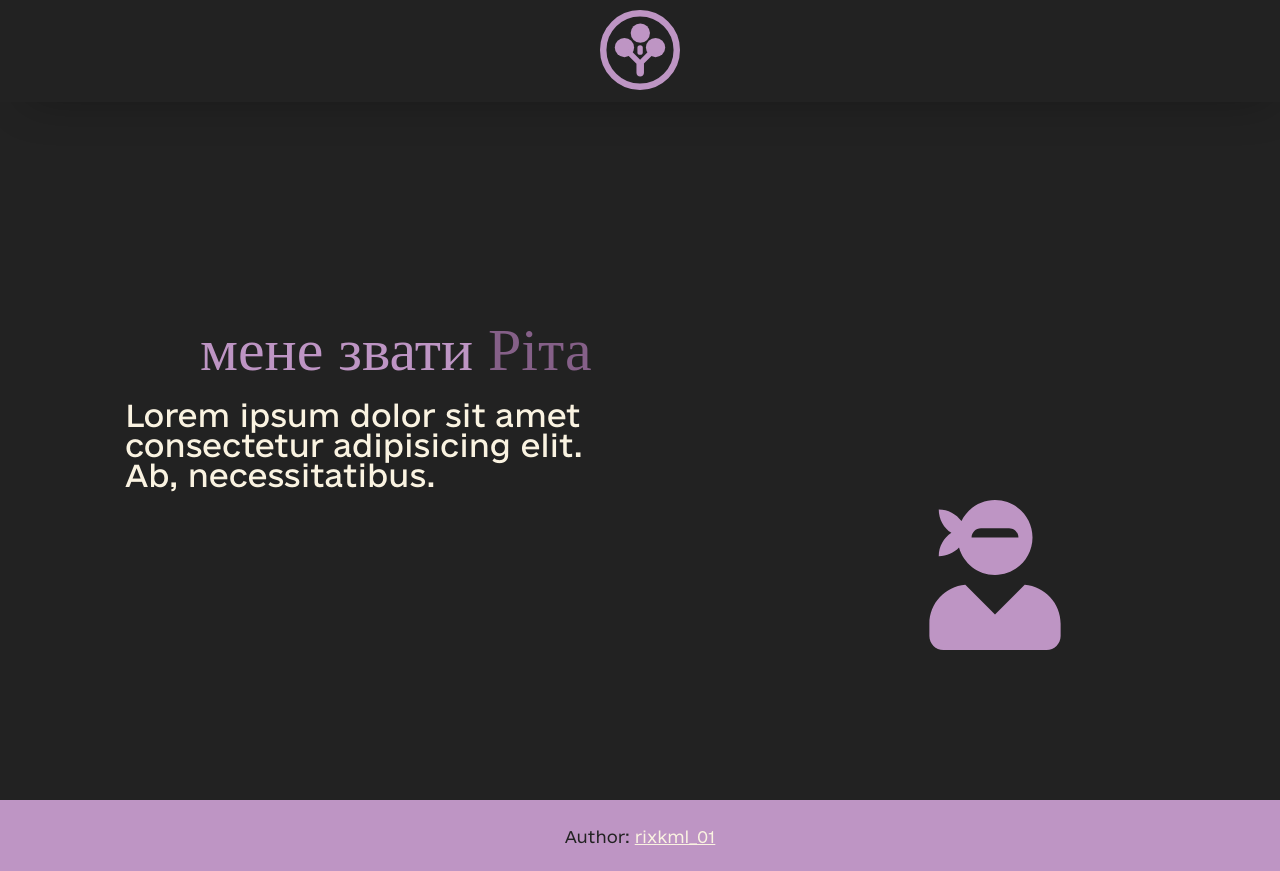
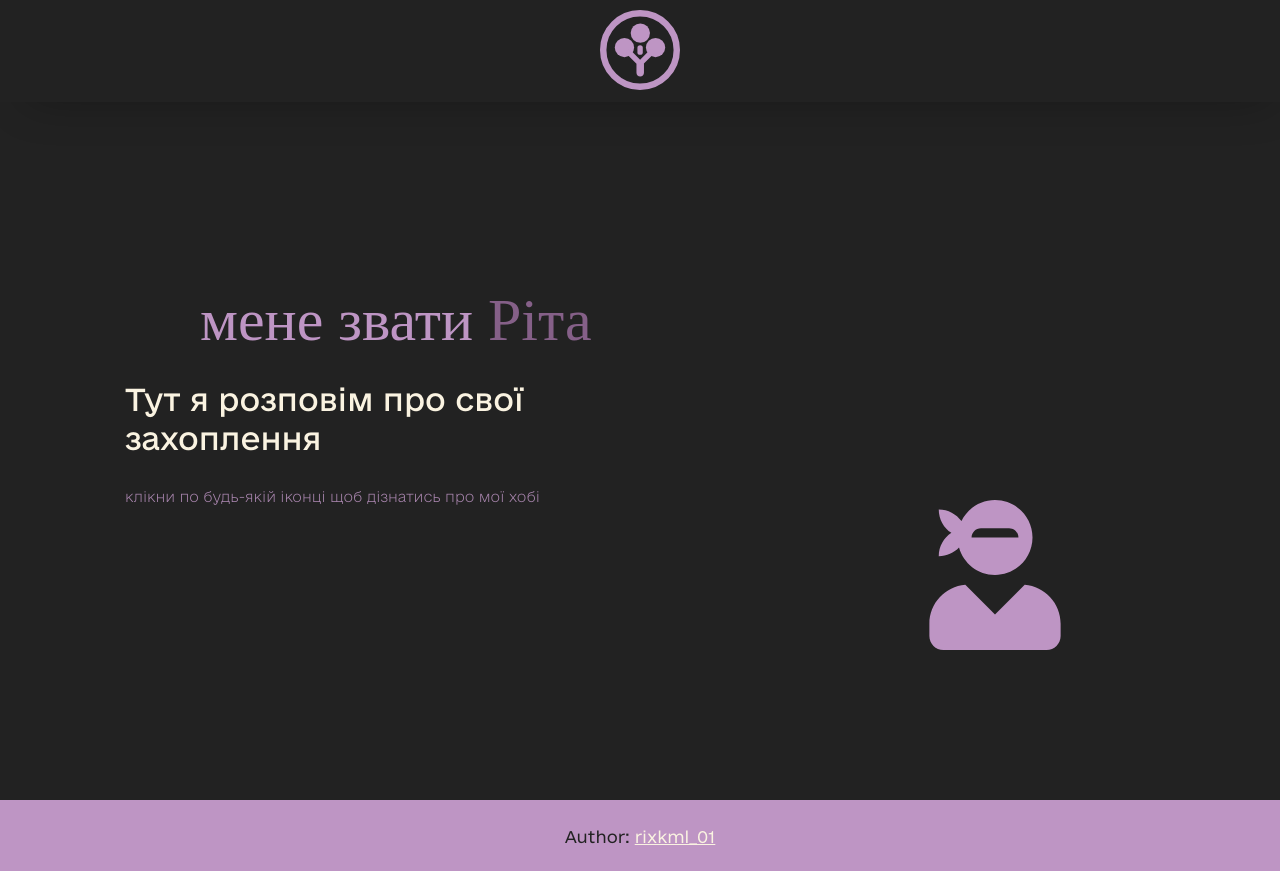
Before and after one commit to ViniVanC/hobbies-react, a React (Vite) app: page / in a window 1280 px wide. Built offline with nearby package versions, Linux system fonts and the light colour scheme; some icons are missing; a web font is replaced by a local one.

Commit message:
added help text to Intro

```diff
--- a/src/index.scss
+++ b/src/index.scss
@@ -65,3 +65,20 @@ a {
     }
   }
 }
+
+.help-text {
+  font-size: 14px;
+  font-weight: 100;
+
+  animation: help-anim 2s infinite alternate;
+  color: $purple;
+
+  @keyframes help-anim {
+    0% {
+      opacity: 0.3;
+    }
+    100% {
+      opacity: 0.9;
+    }
+  }
+}
--- a/src/sections/Intro/Intro.jsx
+++ b/src/sections/Intro/Intro.jsx
@@ -18,8 +18,10 @@ export const Intro = () => {
               </a>
             </div>
             <div className="intro__description">
-              Lorem ipsum dolor sit amet consectetur adipisicing elit. Ab,
-              necessitatibus.
+              <p>Тут я розповім про свої захоплення</p>
+              <p className="help-text">
+                клікни по будь-якій іконці щоб дізнатись про мої хобі
+              </p>
             </div>
           </div>
           <div className="intro__pictures">
--- a/src/sections/Intro/Intro.scss
+++ b/src/sections/Intro/Intro.scss
@@ -28,6 +28,7 @@
 
   &__description {
     font-size: 30px;
+    line-height: 1.3;
   }
 
   &__pictures {
```
